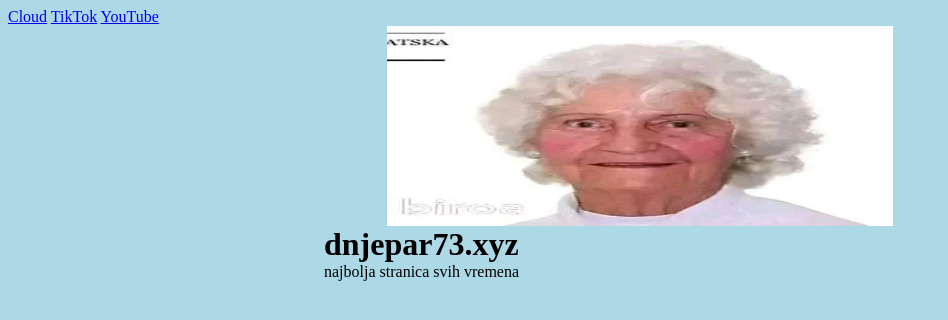
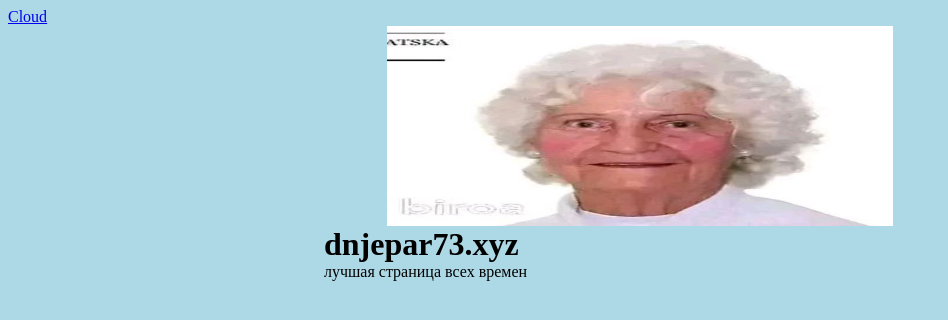
Before and after one commit to dnjepar73/dnjepar73, a plain HTML site: page index.html in a window 1280 px wide. Shown: the whole page, without its empty margins (0-948 px from the left). Drawn offline with Linux system fonts and the light colour scheme.

Commit message:
Update index.html

```diff
--- a/index.html
+++ b/index.html
@@ -5,7 +5,7 @@
     <meta name="viewport" content="width=device-width, initial-scale=1.0">
     <link rel="stylesheet" href="style.css">
     <meta content="dnjepar73.xyz" property="og:title" />
-    <meta content="najbolja stranica svih vremena" property="og:description" />
+    <meta content="" property="og:description" />
     <meta content="https://dnjepar73.xyz" property="og:url" />
     <meta content="https://dnjepar73.xyz/baba.png" property="og:image" />
     <meta content="#49eb34" data-react-helmet="true" name="theme-color" />
@@ -15,12 +15,10 @@
     <article>
         <header>
             <a href="https://cloud.dnjepar73.xyz">Cloud</a>
-            <a href="https://tiktok.com/@dnjepar731">TikTok</a>
-            <a href="https://youtube.com/@dnjepar73">YouTube</a>
         </header>
     </article>
     <img src="baba.png" width="200" height="200">
     <h1>dnjepar73.xyz</h1>
-    <p>najbolja stranica svih vremena</p>
+    <p>лучшая страница всех времен</p>
 </body>
 </html>
```
